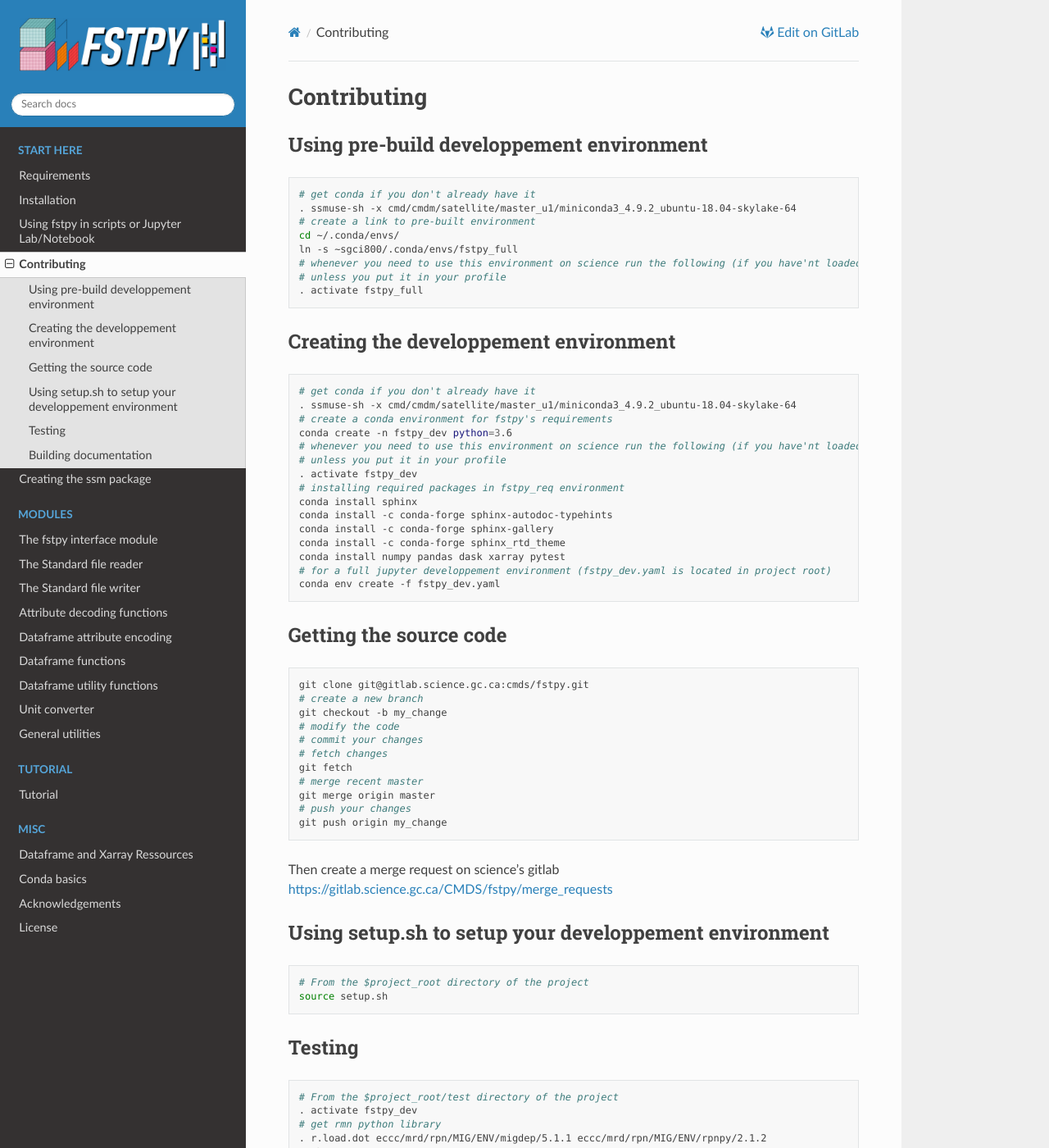
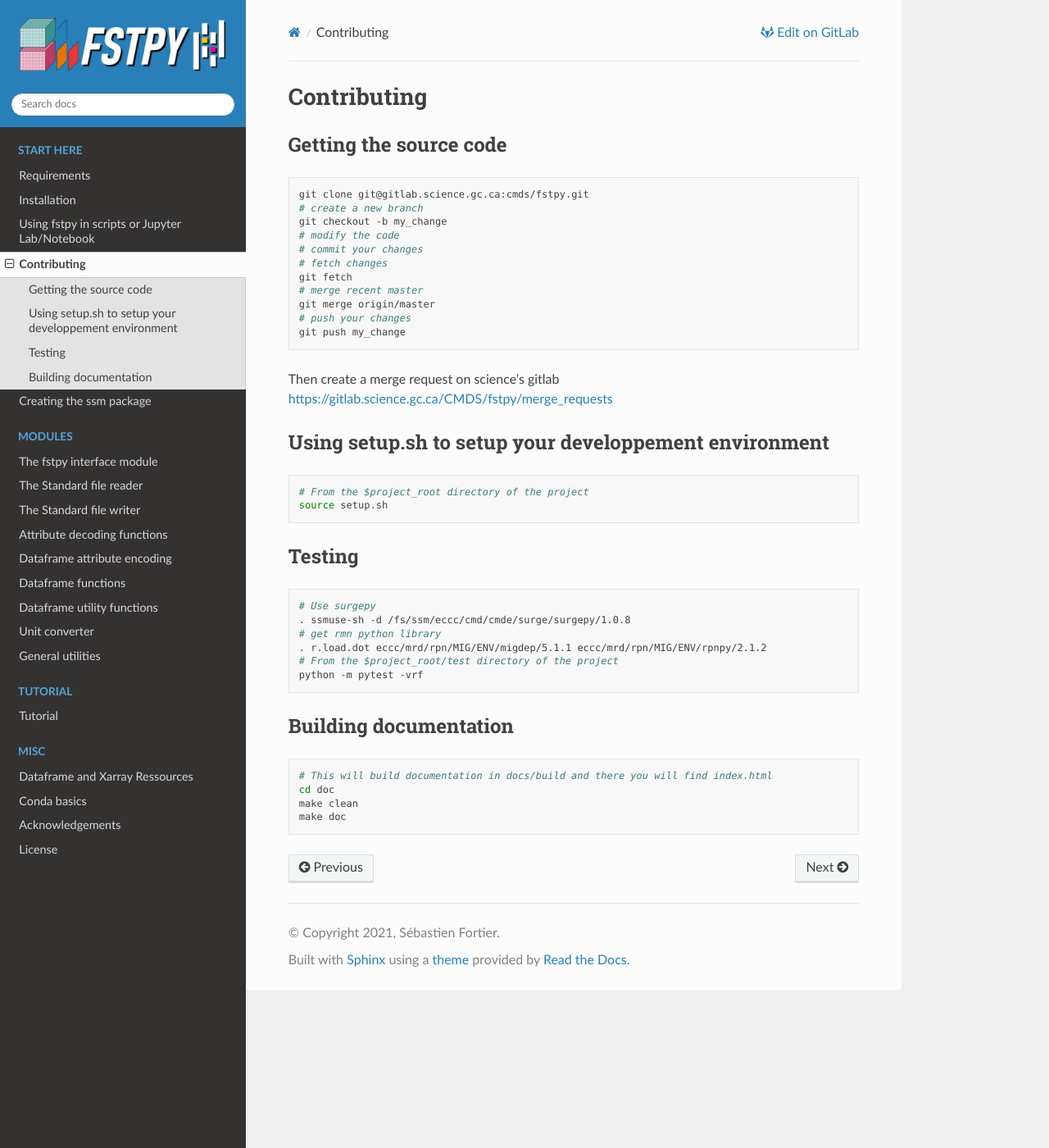
Before and after one commit to sebastiendfortier/fstpy, a Sphinx documentation site: the page built from doc/contributing.rst, in a window 1280 px wide and 1400 px high. Shown: the whole window at 82% size. Built offline with Sphinx 7.4.7 and the Read the Docs theme 2.0.0, drawn with Linux system fonts in a browser that asks for light colours; pages that are not in the unit, such as notebooks, are missing from menus.

```diff
--- a/doc/contributing.rst
+++ b/doc/contributing.rst
@@ -1,40 +1,5 @@
 Contributing
 ============
-
-Using pre-build developpement environment
------------------------------------------
-
-.. code:: bash
-
-   # get conda if you don't already have it
-   . ssmuse-sh -x cmd/cmdm/satellite/master_u1/miniconda3_4.9.2_ubuntu-18.04-skylake-64
-   # create a link to pre-built environment
-   cd ~/.conda/envs/
-   ln -s ~sgci800/.conda/envs/fstpy_full
-   # whenever you need to use this environment on science run the following (if you have'nt loaded the conda ssm, you'll need to do it everytime)
-   # unless you put it in your profile
-   . activate fstpy_full
-
-Creating the developpement environment
---------------------------------------
-
-.. code:: bash
-
-   # get conda if you don't already have it
-   . ssmuse-sh -x cmd/cmdm/satellite/master_u1/miniconda3_4.9.2_ubuntu-18.04-skylake-64
-   # create a conda environment for fstpy's requirements
-   conda create -n fstpy_dev python=3.6
-   # whenever you need to use this environment on science run the following (if you have'nt loaded the conda ssm, you'll need to do it everytime)
-   # unless you put it in your profile
-   . activate fstpy_dev
-   # installing required packages in fstpy_req environment
-   conda install sphinx
-   conda install -c conda-forge sphinx-autodoc-typehints
-   conda install -c conda-forge sphinx-gallery
-   conda install -c conda-forge sphinx_rtd_theme
-   conda install numpy pandas dask xarray pytest
-   # for a full jupyter developpement environment (fstpy_dev.yaml is located in project root)
-   conda env create -f fstpy_dev.yaml
 
 Getting the source code
 -----------------------
@@ -49,9 +14,9 @@
    # fetch changes
    git fetch
    # merge recent master
-   git merge origin master
+   git merge origin/master
    # push your changes
-   git push origin my_change
+   git push my_change
 
 Then create a merge request on science's gitlab
 https://gitlab.science.gc.ca/CMDS/fstpy/merge_requests
@@ -69,11 +34,13 @@
 
 .. code:: bash
 
-   # From the $project_root/test directory of the project
-   . activate fstpy_dev
+
+   # Use surgepy
+   . ssmuse-sh -d /fs/ssm/eccc/cmd/cmde/surge/surgepy/1.0.8
    # get rmn python library
    . r.load.dot eccc/mrd/rpn/MIG/ENV/migdep/5.1.1 eccc/mrd/rpn/MIG/ENV/rpnpy/2.1.2
-   python -m pytest
+   # From the $project_root/test directory of the project
+   python -m pytest -vrf
 
 Building documentation
 ----------------------
```
Also changed, not shown: README.md (+2 -1 lines), doc/intro.rst (+11 -0 lines), 9 other files.
